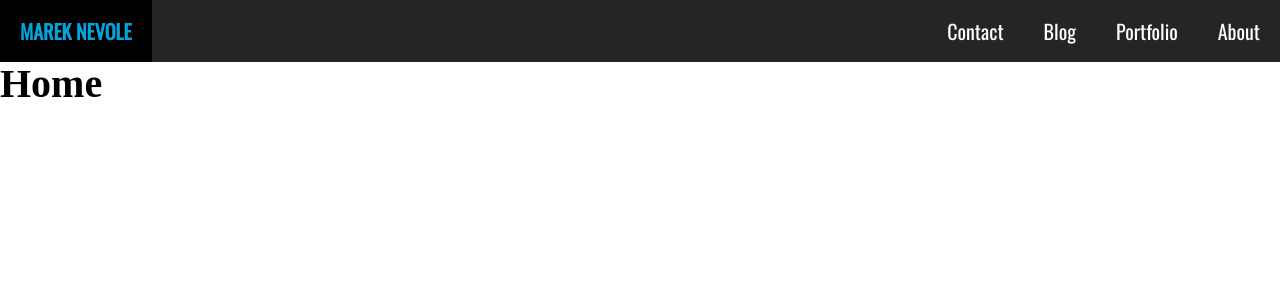
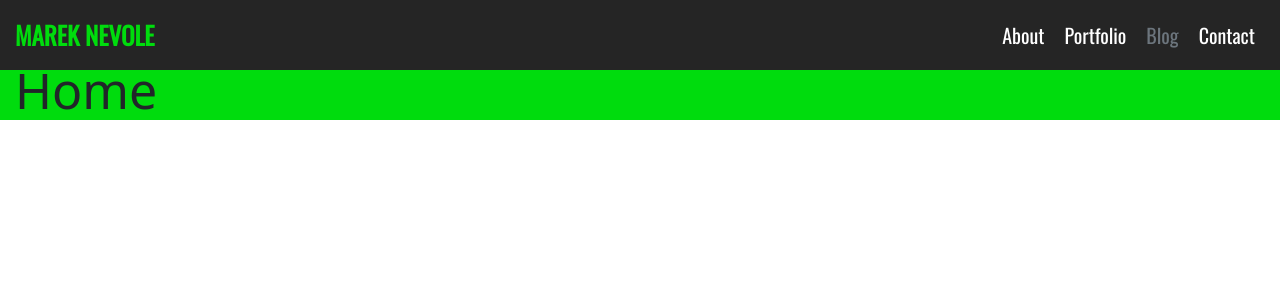
Before and after one commit to NevoleMarek/website-portfolio, a Django app: page / in a window 1280 px wide. Shown: the top 300 px of the page. Run offline with Django 3.2, Linux system fonts and the light colour scheme.

Commit message:
Refactor to Bootstrap 5, CSS to separate file

```diff
--- /dev/null
+++ b/website/static/css/main.css
@@ -0,0 +1,51 @@
+html{
+    font-size: 125%;
+}
+
+body{
+    padding-top: 60px;
+}
+
+*{
+    margin: 0;
+    padding: 0;
+}
+
+.navbar{
+    background-color: #252525;
+    font-family: 'Oswald', sans-serif;
+}
+
+.navbar-brand{
+    color: #03a6dc;
+    font-weight: bold;
+    text-transform: uppercase;
+}
+
+.navbar-nav a{
+    color: white;
+}
+
+.navbar a:hover {
+    color: #00dc0d;
+}
+
+.active a{
+    color: #00dc0d;
+}
+
+.navbar-toggler-icon div{
+    width: 100%;
+    height: 5px;
+    background-color: white;
+    margin-top: 6px;
+}
+
+.navbar-toggler-icon:hover div{
+    background-color: #00dc0d;
+}
+
+.content{
+    background-color: #00dc0d;
+
+}
--- a/website/templates/base.html
+++ b/website/templates/base.html
@@ -1,6 +1,8 @@
 <!DOCTYPE html>
 <html lang="en">
 <head>
+    <!-- Bootstrap -->
+    <link href="https://cdn.jsdelivr.net/npm/bootstrap@5.0.2/dist/css/bootstrap.min.css" rel="stylesheet" integrity="sha384-EVSTQN3/azprG1Anm3QDgpJLIm9Nao0Yz1ztcQTwFspd3yD65VohhpuuCOmLASjC" crossorigin="anonymous">
     <link href="https://fonts.googleapis.com/css?family=Cardo:400,700|Oswald" rel="stylesheet">
 
     <meta charset="UTF-8">
@@ -13,82 +15,56 @@
     {% load static %}
 
     <!-- Icon used from https://iconsmind.com/ -->
-    <link rel="icon" href="{% static 'img/favicon-16x16.png' %}"/>
-    <link rel="icon" href="{% static 'img/favicon-32x32.png' %}"/>
+    <link rel="icon" sizes="192x192" href="{% static 'img/android-chrome-192x192.png' %}"/>
+    <link rel="icon" sizes="512x512" href="{% static 'img/android-chrome-512x512.png' %}"/>
+    <link rel="icon" sizes="180x180" href="{% static 'img/apple-touch-icon.png' %}"/>
+    <link rel="icon" sizes="32x32" href="{% static 'img/favicon-32x32.png' %}"/>
+    <link rel="icon" sizes="16x16" href="{% static 'img/favicon-16x16.png' %}"/>
 
     <title>M. Nevole</title>
 
-    <style>
-        html{
-            font-size: 125%;
-        }
-
-        *{
-            margin: 0;
-            padding: 0;
-        }
-
-        .navbar ul{
-            background-color: #252525;
-            list-style-type: none;
-            position: fixed;
-            top: 0;
-            width: 100%;
-        }
-
-        .navbar li{
-            float: right;
-        }
-        .navbar .home{
-            float: left;
-            font-weight: bold;
-        }
-
-        .navbar .home a{
-            color: #03a6dc;
-            text-transform: uppercase;
-        }
-
-        .navbar a{
-            color: white;
-            display: inline-block;
-            font-family: 'Oswald', sans-serif;
-            text-align: center;
-            text-decoration: none;
-            padding: 0.8rem 1rem;
-
-        }
-
-        .navbar a:hover {
-            background-color: black;
-        }
-
-        .active a{
-            color: #00dc0d;
-            background-color: #001202;
-        }
-
-        .content{
-            margin-top: 3rem;
-        }
-
-    </style>
+    <link rel="stylesheet" type="text/css" href="{% static 'css/main.css' %}" />
 </head>
 <body>
-    <div class="navbar">
-        <ul>
-            <li class="home {% block active-home %}{% endblock %}"><a href={% url 'home' %}>Marek Nevole</a></li>
-            <li class="{% block active-about %}{% endblock %}"><a href={% url 'about' %}>About</a></li>
-            <li class="{% block active-portfolio %}{% endblock %}"><a href={% url 'portfolio' %}>Portfolio</a></li>
-            <li class="{% block active-blog %}{% endblock %}"><a>Blog</a></li>
-            <li class="{% block active-contact %}{% endblock %}"><a href={% url 'contact' %}>Contact</a></li>
-        </ul>
+    <nav class="navbar fixed-top navbar-expand-md">
+        <div class="container-fluid">
+            <div class="{% block active-home %}{% endblock %}">
+                <a class="brand navbar-brand" href={% url 'home' %}>Marek Nevole</a>
+            </div>
+
+            <button class="navbar-toggler" type="button" data-bs-toggle="collapse" data-bs-target="#navbarToggler" aria-controls="navbarToggler" aria-expanded="false" aria-label="Toggle navigation">
+                <div class="navbar-toggler-icon">
+                    <div></div>
+                    <div></div>
+                    <div></div>
+                </div>
+            </button>
+            <div class="collapse navbar-collapse" id="navbarToggler">
+
+                <ul class="navbar-nav ms-auto">
+                    <li class="nav-item {% block active-about %}{% endblock %}">
+                        <a class="nav-link" href={% url 'about' %}>About</a>
+                    </li>
+                    <li class="nav-item {% block active-portfolio %}{% endblock %}">
+                        <a class="nav-link" href={% url 'portfolio' %}>Portfolio</a>
+                    </li>
+                    <li class="nav-item {% block active-blog %}{% endblock %}">
+                        <a class="nav-link disabled">Blog</a>
+                    </li>
+                    <li class="nav-item {% block active-contact %}{% endblock %}">
+                        <a class="nav-link" href={% url 'contact' %}>Contact</a>
+                    </li>
+                </ul>
+            </div>
+        </div>
+    </nav>
+
+    <div class="container-fluid content">
+        {% block content %}
+        {% endblock %}
     </div>
 
-    <div class="content">
-    {% block content %}
-    {% endblock %}
-    </div>
-
+<!-- Bootstrap JS -->
+<script src="https://cdn.jsdelivr.net/npm/bootstrap@5.0.2/dist/js/bootstrap.bundle.min.js" integrity="sha384-MrcW6ZMFYlzcLA8Nl+NtUVF0sA7MsXsP1UyJoMp4YLEuNSfAP+JcXn/tWtIaxVXM" crossorigin="anonymous"></script>
 </body>
 </html>
```
